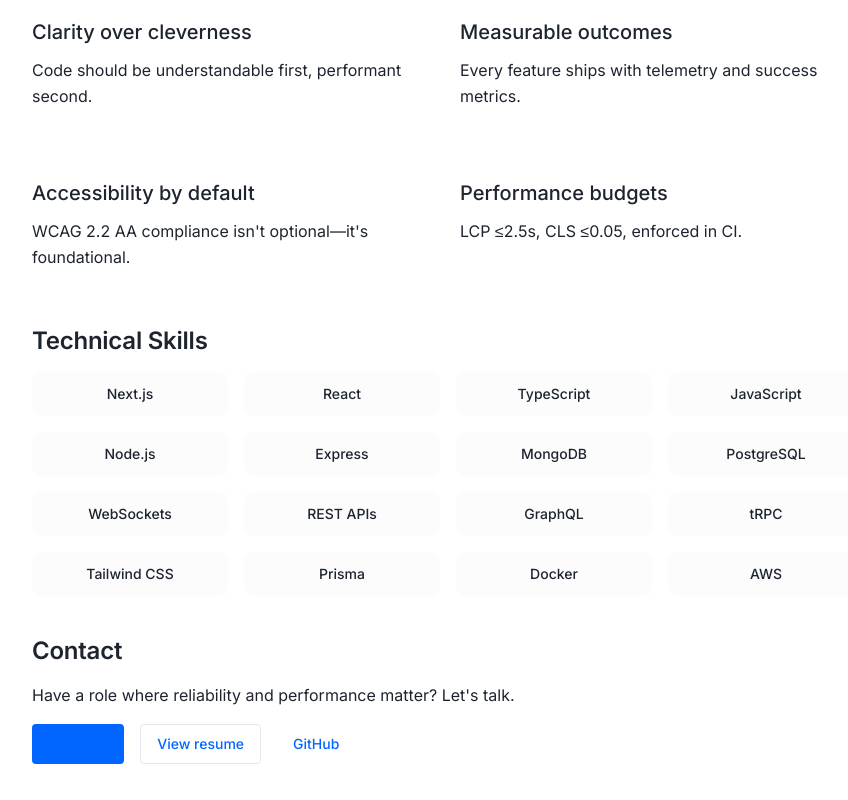
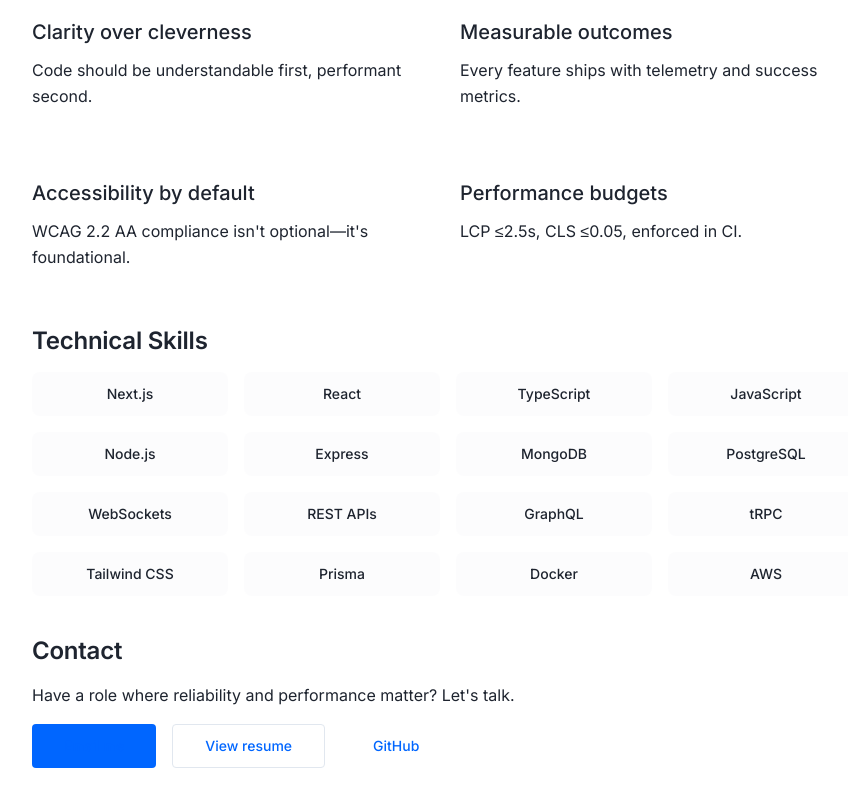
Before and after one commit to akashjainn/portfolio, a Next.js app: page /about in a window 1280 px wide. Shown: the part 1061-1861 px from the top of the page, without its empty margins (192-1040 px from the left). Built offline with nearby package versions, Linux system fonts and the light colour scheme.

Commit message:
new readme

```diff
--- a/content/projects/propsage.mdx
+++ b/content/projects/propsage.mdx
@@ -3,10 +3,10 @@
 slug: "propsage"
 summary: "Real-time sports prop pricing built for HackGT12. Features evidence-aware adjustments, Monte-Carlo engine, WebSocket streaming, and offline demo mode."
 role: "Full-Stack Developer & System Architect"
-period: "2024 (HackGT12)"
+period: "2025 (HackGT12)"
 tech: ["Next.js 14", "Express.js", "WebSockets", "Turborepo", "Monte Carlo", "TypeScript", "Node.js"]
 links:
-  demo: "https://propsage-demo.vercel.app"
+  demo: "https://propsage-web.vercel.app"
   repo: "https://github.com/akashjainn/PropSage"
 metrics:
   lcp_ms: 1800
@@ -18,8 +18,8 @@
 tags: ["Monorepo", "Real-time", "Sports", "Pricing", "WebSocket", "Monte Carlo"]
 featured: true
 status: "published"
-publishedAt: "2024-03-30"
-updatedAt: "2024-09-29"
+publishedAt: "2025-03-30"
+updatedAt: "2025-09-29"
 ---
 
 # Context & Problem
--- a/src/app/about/page.tsx
+++ b/src/app/about/page.tsx
@@ -86,19 +86,19 @@
             <div className="flex flex-col sm:flex-row gap-4">
               <a
                 href="mailto:akashjain1311@gmail.com"
-                className="btn btn-primary"
+                className="inline-flex items-center justify-center text-sm font-medium ring-offset-background transition-colors focus-visible:outline-none focus-visible:ring-2 focus-visible:ring-ring focus-visible:ring-offset-2 disabled:pointer-events-none disabled:opacity-50 bg-primary text-primary-foreground hover:bg-primary/90 h-11 rounded-md px-8"
               >
                 Email me
               </a>
               <a
                 href="/resume"
-                className="btn btn-outline"
+                className="inline-flex items-center justify-center text-sm font-medium ring-offset-background transition-colors focus-visible:outline-none focus-visible:ring-2 focus-visible:ring-ring focus-visible:ring-offset-2 disabled:pointer-events-none disabled:opacity-50 border border-input bg-background hover:bg-accent hover:text-accent-foreground h-11 rounded-md px-8"
               >
                 View resume
               </a>
               <a
                 href="https://github.com/akashjainn"
-                className="btn btn-ghost"
+                className="inline-flex items-center justify-center text-sm font-medium ring-offset-background transition-colors focus-visible:outline-none focus-visible:ring-2 focus-visible:ring-ring focus-visible:ring-offset-2 disabled:pointer-events-none disabled:opacity-50 hover:bg-accent hover:text-accent-foreground h-11 rounded-md px-8"
                 target="_blank"
                 rel="noopener noreferrer"
               >
```
Also changed, not shown: 1 other file (tests, documents, lock files or other folders).
